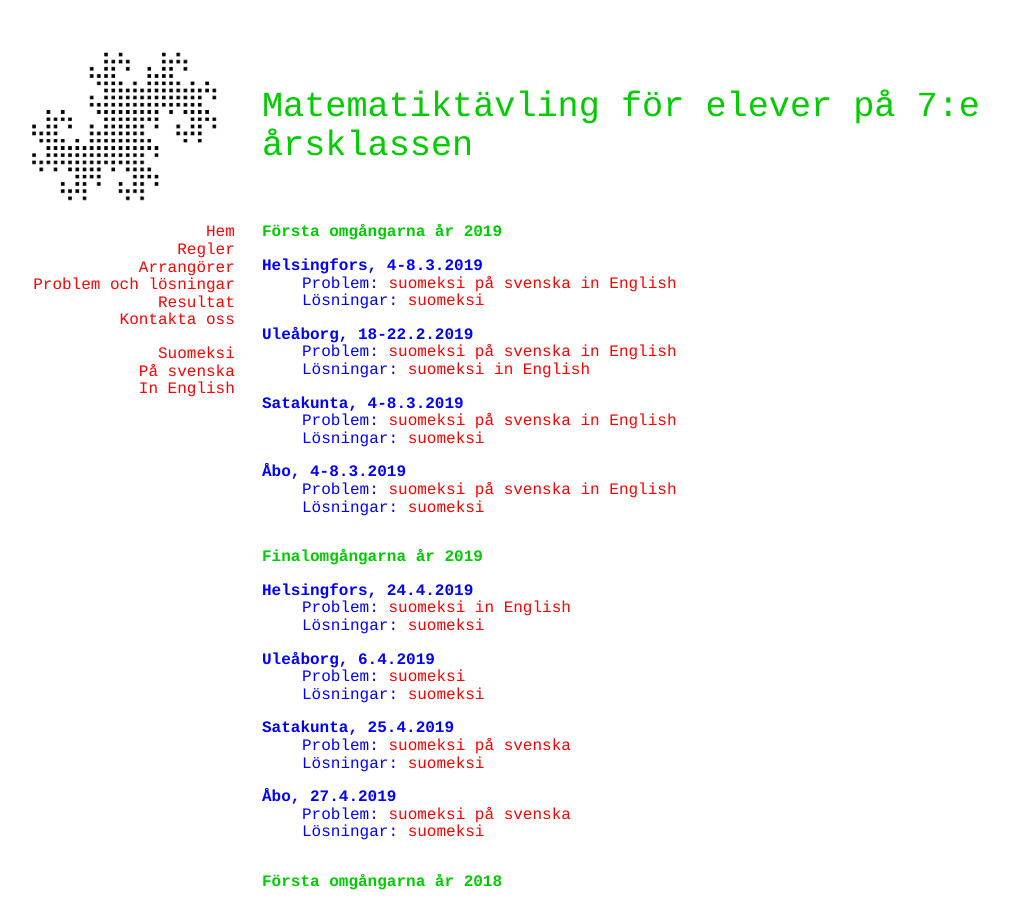
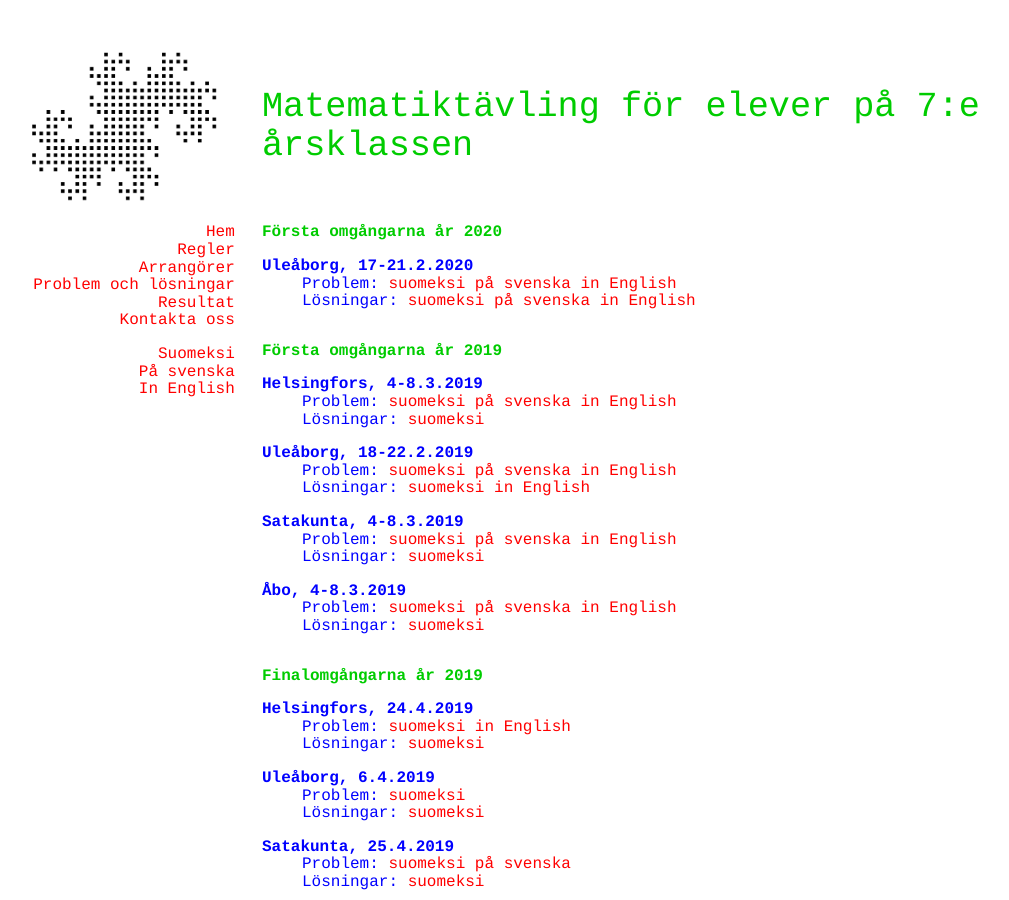
Before and after one commit to matematiikkakilpailut/matematiikkakilpailut.github.io, a Jekyll site: the page built from seiskat/sv/problem.html, in a window 1280 px wide and 900 px high. Shown: the whole window, without its empty margins (58-1067 px from the left). Built offline with Jekyll 4.4.1, drawn with Linux system fonts in a browser that asks for light colours.

Commit message:
Update problem.html
Oulun alkukisan tehtävät ja ratkaisut

```diff
--- a/seiskat/sv/problem.html
+++ b/seiskat/sv/problem.html
@@ -4,6 +4,23 @@
 
 Problemen och modellsvaren finns h&auml;r efter t&auml;vlingen. -->
 
+<h2 id="första-omgångarna-år-2020">Första omgångarna år 2020</h2>
+
+<dl>
+  <dt>Ule&aring;borg, 17-21.2.2020</dt>
+  <dd>
+    Problem:
+    <a href="2020/o.pdf" lang="fi" hreflang="fi">suomeksi</a>
+    <a href="2020/o_sv.pdf">p&aring; svenska</a>
+    <a href="2020/o_en.pdf" lang="en" hreflang="en">in English</a>
+  </dd>
+  <dd>
+    L&ouml;sningar:
+    <a href="2020/o_r.pdf" lang="fi" hreflang="fi">suomeksi</a>
+    <a href="2020/o_sv_r.pdf">p&aring; svenska</a>
+    <a href="2020/o_en_r.pdf">in English</a>
+  </dd>
+</dl>
 
 
 <h2 id="första-omgångarna-år-2019">Första omgångarna år 2019</h2>
```
